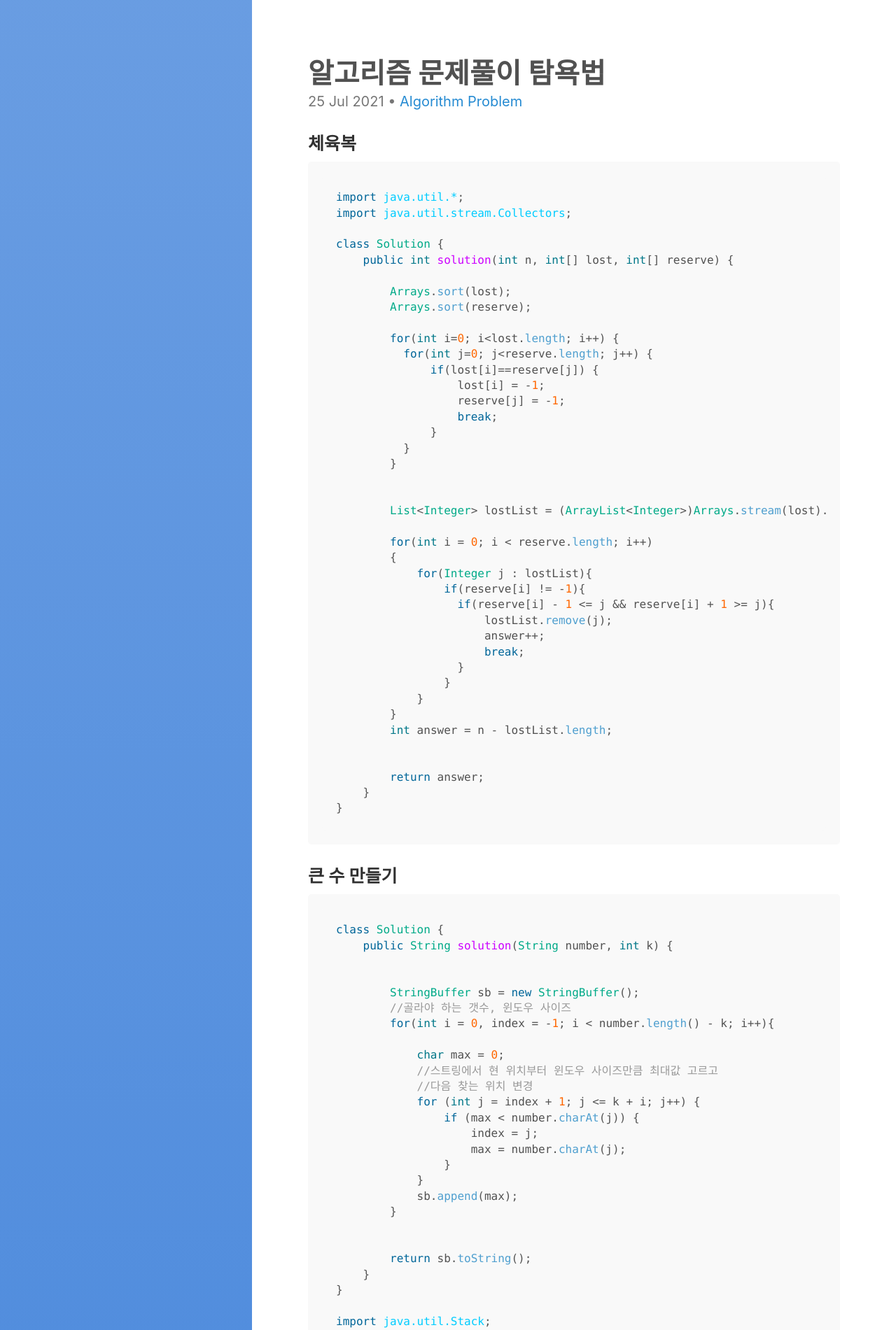
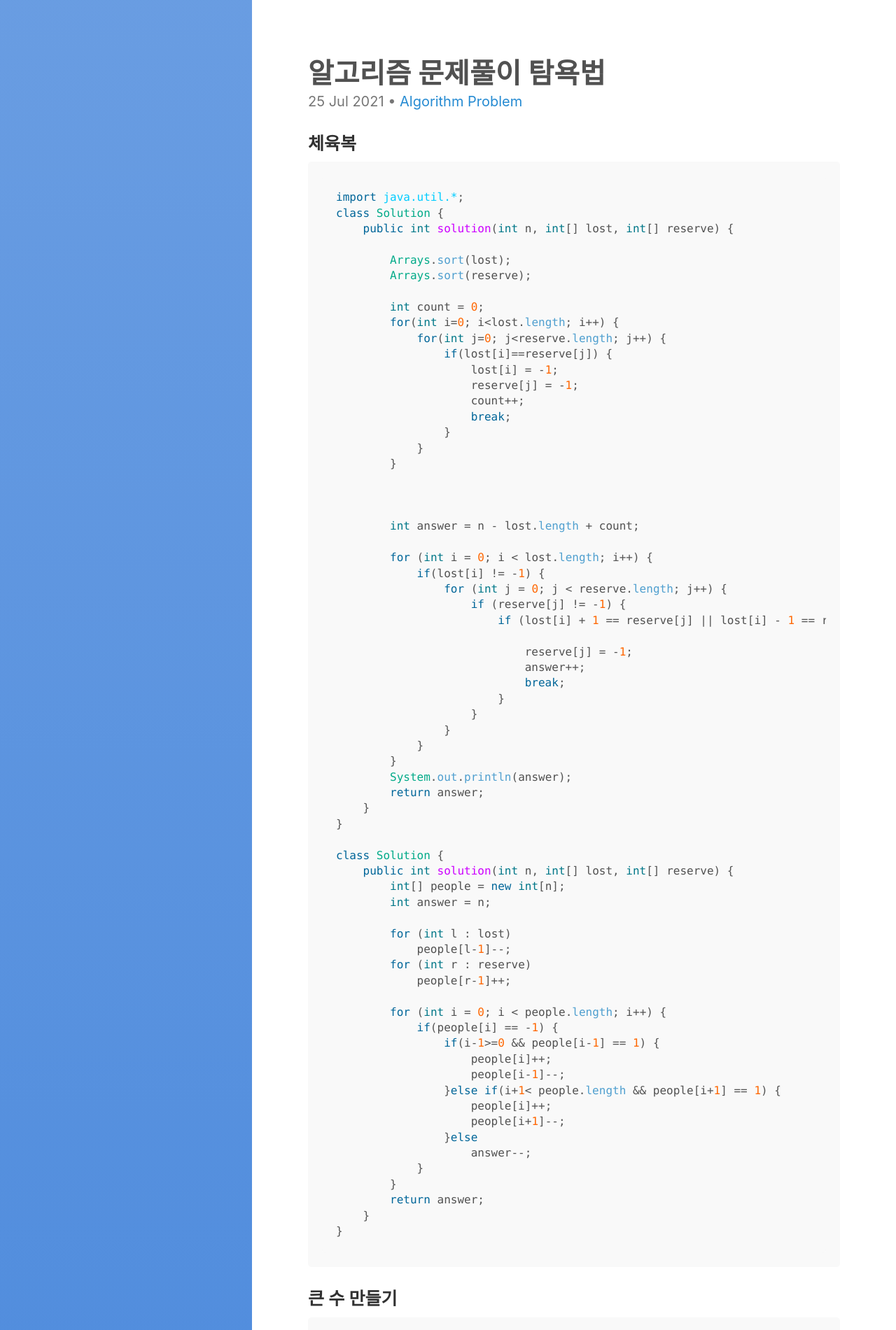
Before and after one commit to HEECHANG7832/HEECHANG7832.github.io, a Jekyll site: the page built from _posts/Algorithm Problem/2021-07-25-Algorithm Problem-탐욕법.md, in a window 1280 px wide. Shown: the top 1901 px of the page at 70% size. Built offline with Jekyll 4.4.1, drawn with Linux system fonts in a browser that asks for light colours; some of the changed text lies outside the part shown.

Commit message:
프로그래머스 8.14

````diff
--- a/_posts/Algorithm Problem/2021-07-25-Algorithm Problem-탐욕법.md
+++ b/_posts/Algorithm Problem/2021-07-25-Algorithm Problem-탐욕법.md
@@ -11,47 +11,73 @@ tags:
 
 ```java
 import java.util.*;
-import java.util.stream.Collectors;
-
 class Solution {
     public int solution(int n, int[] lost, int[] reserve) {
 
         Arrays.sort(lost);
         Arrays.sort(reserve);
 
+        int count = 0;
         for(int i=0; i<lost.length; i++) {
-          for(int j=0; j<reserve.length; j++) {
-              if(lost[i]==reserve[j]) {
-                  lost[i] = -1;
-                  reserve[j] = -1;
-                  break;
-              }
-          }
+            for(int j=0; j<reserve.length; j++) {
+                if(lost[i]==reserve[j]) {
+                    lost[i] = -1;
+                    reserve[j] = -1;
+                    count++;
+                    break;
+                }
+            }
         }
 
 
-        List<Integer> lostList = (ArrayList<Integer>)Arrays.stream(lost).boxed().map(a -> a > 0).collect(Collectors.toList());
 
-        for(int i = 0; i < reserve.length; i++)
-        {
-            for(Integer j : lostList){
-                if(reserve[i] != -1){
-                  if(reserve[i] - 1 <= j && reserve[i] + 1 >= j){
-                      lostList.remove(j);
-                      answer++;
-                      break;
-                  }
+        int answer = n - lost.length + count;
+
+        for (int i = 0; i < lost.length; i++) {
+            if(lost[i] != -1) {
+                for (int j = 0; j < reserve.length; j++) {
+                    if (reserve[j] != -1) {
+                        if (lost[i] + 1 == reserve[j] || lost[i] - 1 == reserve[j]) {
+
+                            reserve[j] = -1;
+                            answer++;
+                            break;
+                        }
+                    }
                 }
             }
         }
-        int answer = n - lostList.length;
+        System.out.println(answer);
+        return answer;
+    }
+}
 
+class Solution {
+    public int solution(int n, int[] lost, int[] reserve) {
+        int[] people = new int[n];
+        int answer = n;
 
+        for (int l : lost)
+            people[l-1]--;
+        for (int r : reserve)
+            people[r-1]++;
+
+        for (int i = 0; i < people.length; i++) {
+            if(people[i] == -1) {
+                if(i-1>=0 && people[i-1] == 1) {
+                    people[i]++;
+                    people[i-1]--;
+                }else if(i+1< people.length && people[i+1] == 1) {
+                    people[i]++;
+                    people[i+1]--;
+                }else
+                    answer--;
+            }
+        }
         return answer;
     }
 }
 ```
-
 
 ### 큰 수 만들기
 
@@ -110,8 +136,6 @@ class Solution {
 
 import java.util.Arrays;
 import java.util.Collections;
-
-
 class Solution {
     public int solution(int[] people, int limit) {
         int answer = 0;
@@ -129,19 +153,66 @@ class Solution {
                 int l = limit - p[i];
                 check[i] = -1;
 
-                //그사람 다음 사람부터 최대 몸무게로 사람들을 대려감
+                //그사람 다음 사람부터 최대 몸무게로 사람들을 1명 대려감
                 for (int j = i + 1; j < p.length; j++) {
-                    if(p[j] <= l){
-                        l -= p[j];
+                    if(check[j] != -1 && p[j] <= l){
                         check[j] = -1; //태움
+                        //System.out.println(j);
+                        break;
                     }
                 }
                 answer++;
             }
         }
+        System.out.println(answer);
+        return answer;
+    }
+}
+
+class Solution {
+    public int solution(int[] people, int limit) {
+        int answer = 0;
+
+        int[] check = new int[people.length];
+
+        Integer[] p =  Arrays.stream(people).boxed().toArray( Integer[]::new );
+        Arrays.sort(p, Collections.reverseOrder());
+
+        //몸무게가 큰 사람부터
+        int j = p.length - 1;
+        for (int i = 0; i < p.length; i++) {
+
+            if(p[i] > limit / 2){
+                int l = limit - p[i]; //남은 무게
+                //무게 작은 순으로 데려갈 사람이 있는지
+                if(p[j] <= l){
+                    j--;
+                }
+                answer++;
+            }else{
+                answer += Math.ceil((double)(j - i + 1) / 2);
+                break;
+            }
+
+        }
+
+        System.out.println(answer);
 
         return answer;
     }
 }
 
+import java.util.Arrays;
+
+class Solution {
+    public int solution(int[] people, int limit) {
+        Arrays.sort(people);
+        int i = 0, j = people.length - 1;
+        for (; i < j; --j) {
+            if (people[i] + people[j] <= limit)
+                ++i;
+        }
+        return people.length - i;
+    }
+}
 ```
````
Also changed, not shown: _posts/Algorithm Problem/2021-07-25-Algorithm Problem-BFS,DFS.md (added, +65 -0 lines).
